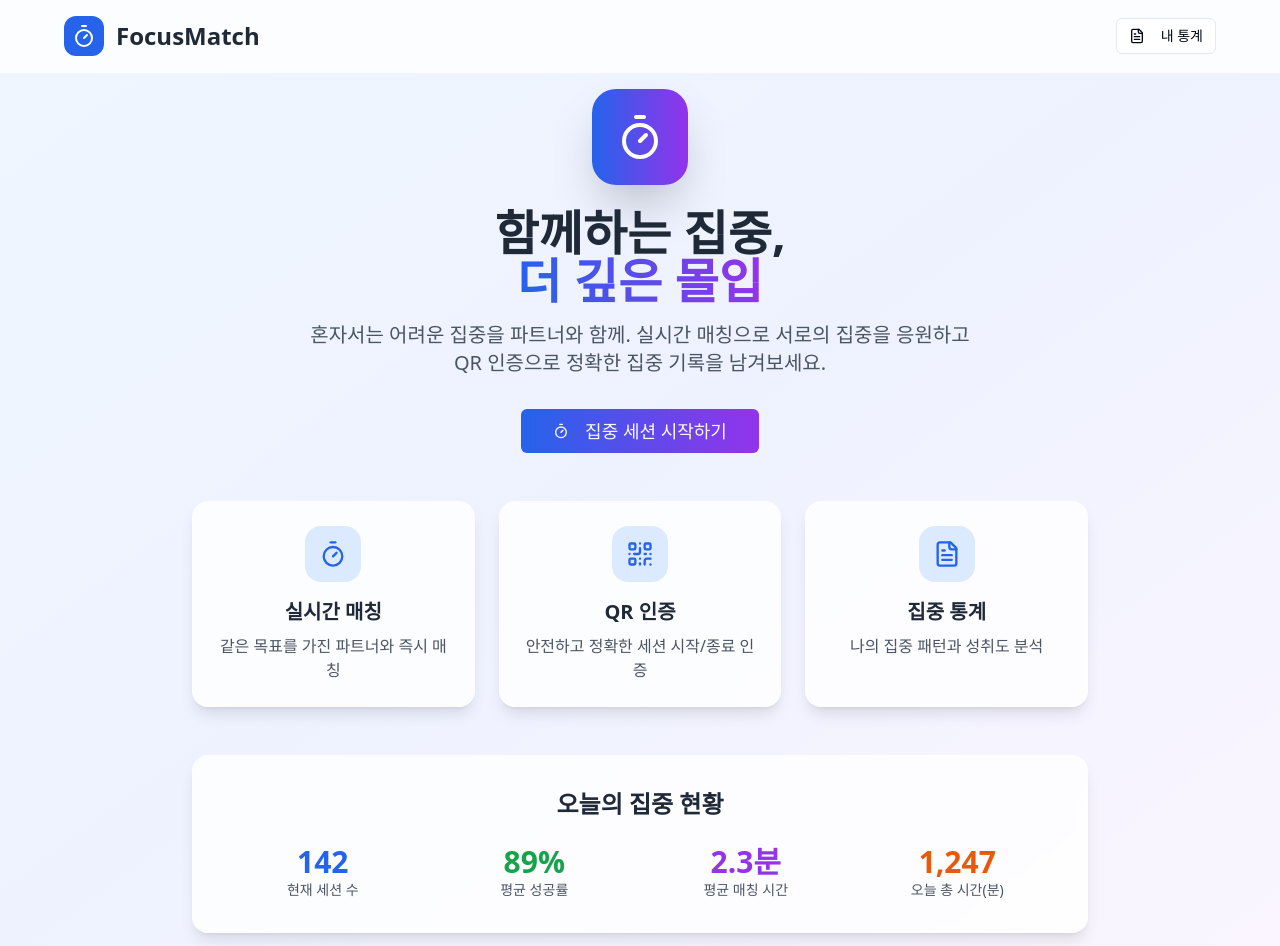
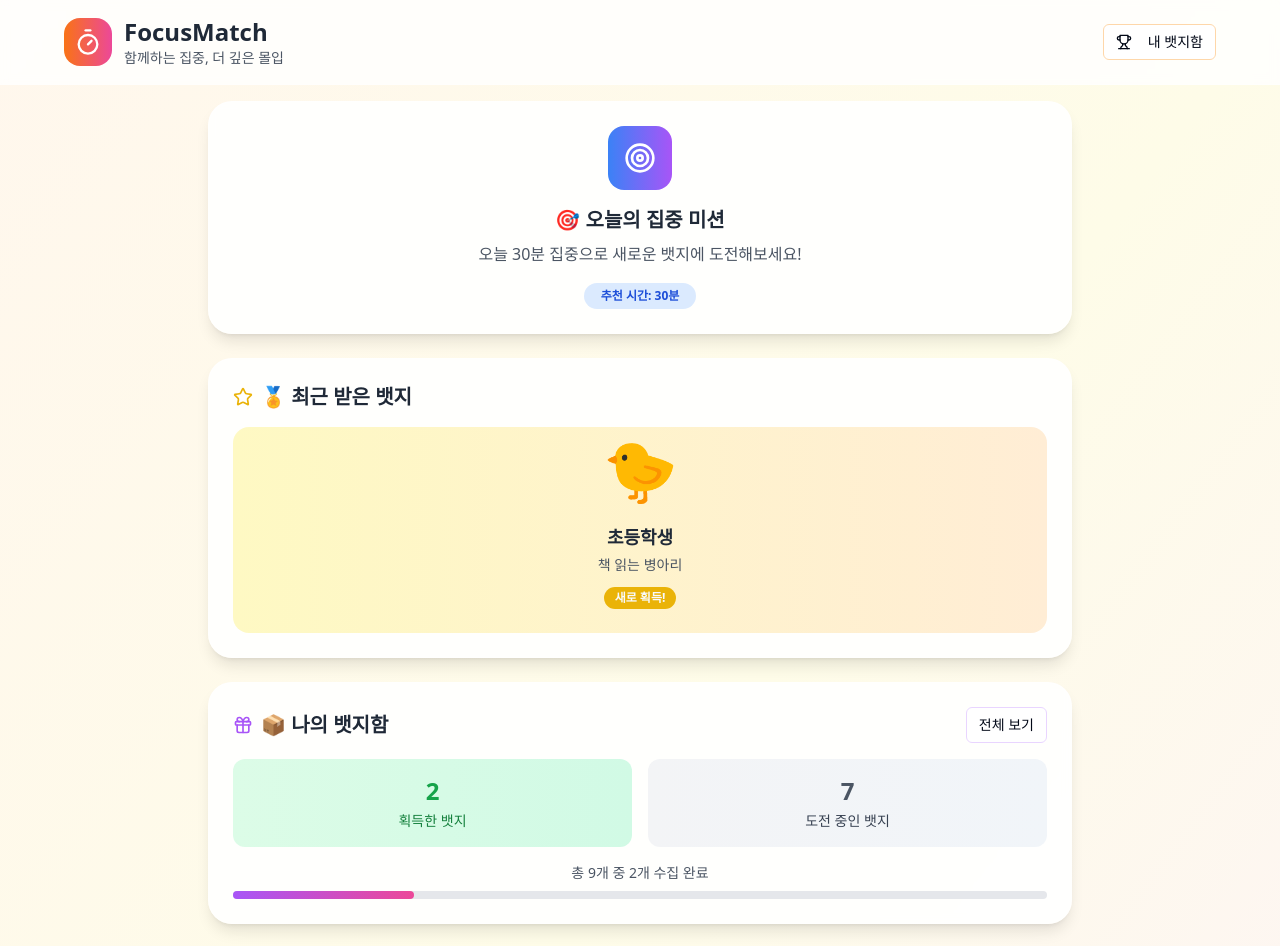
Before and after one commit to eunseongu/focus-match-sessions, a React (Vite) app: page / in a window 1280 px wide. Shown: the top 946 px of the page. Built offline with nearby package versions, Linux system fonts and the light colour scheme.

Commit message:
Add prototype stop button and UI redesign
Implement prototype stop button and redesign the main screen UI to be badge-centric.

```diff
--- a/src/pages/Index.tsx
+++ b/src/pages/Index.tsx
@@ -1,96 +1,169 @@
 
 import React from 'react';
 import { Button } from '@/components/ui/button';
+import { Badge } from '@/components/ui/badge';
 import { useNavigate } from 'react-router-dom';
-import { Timer, FileText, QrCode } from 'lucide-react';
+import { Timer, FileText, Trophy, Target, Star, Gift } from 'lucide-react';
 
 const Index = () => {
   const navigate = useNavigate();
 
-  const features = [
-    {
-      icon: Timer,
-      title: '실시간 매칭',
-      description: '같은 목표를 가진 파트너와 즉시 매칭'
-    },
-    {
-      icon: QrCode,
-      title: 'QR 인증',
-      description: '안전하고 정확한 세션 시작/종료 인증'
-    },
-    {
-      icon: FileText,
-      title: '집중 통계',
-      description: '나의 집중 패턴과 성취도 분석'
-    }
-  ];
+  // 시뮬레이션용 데이터
+  const recentBadge = {
+    character: '🐤',
+    name: '초등학생',
+    theme: '책 읽는 병아리'
+  };
+
+  const todayMission = {
+    time: 30,
+    description: '오늘 30분 집중으로 새로운 뱃지에 도전해보세요!'
+  };
+
+  const badgeStats = {
+    total: 9,
+    unlocked: 2
+  };
 
   return (
-    <div className="min-h-screen bg-gradient-to-br from-blue-50 via-indigo-50 to-purple-50">
+    <div className="min-h-screen bg-gradient-to-br from-orange-50 via-yellow-50 to-pink-50">
       {/* 헤더 */}
       <div className="bg-white/80 backdrop-blur-sm border-b border-white/20 p-4">
         <div className="max-w-6xl mx-auto flex items-center justify-between">
           <div className="flex items-center space-x-3">
-            <div className="bg-blue-600 w-10 h-10 rounded-xl flex items-center justify-center">
-              <Timer className="w-6 h-6 text-white" />
+            <div className="bg-gradient-to-r from-orange-500 to-pink-500 w-12 h-12 rounded-2xl flex items-center justify-center">
+              <Timer className="w-7 h-7 text-white" />
             </div>
+            <div>
               <h1 className="text-2xl font-bold text-gray-800">FocusMatch</h1>
+              <p className="text-sm text-gray-600">함께하는 집중, 더 깊은 몰입</p>
+            </div>
           </div>
           <Button
             onClick={() => navigate('/stats')}
             variant="outline"
             size="sm"
+            className="border-orange-200 hover:bg-orange-50"
           >
-            <FileText className="w-4 h-4 mr-2" />
-            내 통계
+            <Trophy className="w-4 h-4 mr-2" />
+            내 뱃지함
           </Button>
         </div>
       </div>
 
       {/* 메인 컨텐츠 */}
-      <div className="flex items-center justify-center min-h-[calc(100vh-80px)] p-4">
-        <div className="max-w-4xl mx-auto text-center">
-          {/* 히어로 섹션 */}
-          <div className="mb-12">
-            <div className="bg-gradient-to-r from-blue-600 to-purple-600 w-24 h-24 rounded-3xl flex items-center justify-center mx-auto mb-6 shadow-2xl">
-              <Timer className="w-12 h-12 text-white" />
+      <div className="max-w-4xl mx-auto p-4 space-y-6">
+        {/* 오늘의 집중 미션 */}
+        <div className="bg-white/90 backdrop-blur-sm rounded-3xl p-6 shadow-lg border border-white/30">
+          <div className="text-center">
+            <div className="bg-gradient-to-r from-blue-500 to-purple-500 w-16 h-16 rounded-2xl flex items-center justify-center mx-auto mb-4">
+              <Target className="w-8 h-8 text-white" />
             </div>
-            <h1 className="text-5xl font-bold text-gray-800 mb-4">
-              함께하는 집중,<br />
-              <span className="bg-gradient-to-r from-blue-600 to-purple-600 bg-clip-text text-transparent">
-                더 깊은 몰입
-              </span>
-            </h1>
-            <p className="text-xl text-gray-600 mb-8 max-w-2xl mx-auto">
-              혼자서는 어려운 집중을 파트너와 함께. 실시간 매칭으로 서로의 집중을 응원하고
-              QR 인증으로 정확한 집중 기록을 남겨보세요.
+            <h2 className="text-xl font-bold text-gray-800 mb-2">🎯 오늘의 집중 미션</h2>
+            <p className="text-gray-600 mb-4">{todayMission.description}</p>
+            <Badge variant="secondary" className="bg-blue-100 text-blue-700 px-4 py-1">
+              추천 시간: {todayMission.time}분
+            </Badge>
+          </div>
+        </div>
+
+        {/* 최근 받은 뱃지 */}
+        <div className="bg-white/90 backdrop-blur-sm rounded-3xl p-6 shadow-lg border border-white/30">
+          <h2 className="text-xl font-bold text-gray-800 mb-4 flex items-center">
+            <Star className="w-5 h-5 mr-2 text-yellow-500" />
+            🏅 최근 받은 뱃지
+          </h2>
+          <div className="bg-gradient-to-r from-yellow-100 to-orange-100 p-6 rounded-2xl text-center">
+            <div className="text-6xl mb-3 animate-bounce">{recentBadge.character}</div>
+            <h3 className="text-lg font-bold text-gray-800 mb-1">{recentBadge.name}</h3>
+            <p className="text-sm text-gray-600">{recentBadge.theme}</p>
+            <Badge className="mt-3 bg-yellow-500 hover:bg-yellow-600">
+              새로 획득!
+            </Badge>
+          </div>
+        </div>
+
+        {/* 나의 뱃지함 바로가기 */}
+        <div className="bg-white/90 backdrop-blur-sm rounded-3xl p-6 shadow-lg border border-white/30">
+          <div className="flex items-center justify-between mb-4">
+            <h2 className="text-xl font-bold text-gray-800 flex items-center">
+              <Gift className="w-5 h-5 mr-2 text-purple-500" />
+              📦 나의 뱃지함
+            </h2>
+            <Button
+              onClick={() => navigate('/stats')}
+              variant="outline"
+              size="sm"
+              className="border-purple-200 hover:bg-purple-50"
+            >
+              전체 보기
+            </Button>
+          </div>
+
+          <div className="grid grid-cols-2 gap-4">
+            <div className="bg-gradient-to-r from-green-100 to-emerald-100 p-4 rounded-xl text-center">
+              <div className="text-2xl font-bold text-green-600 mb-1">{badgeStats.unlocked}</div>
+              <div className="text-sm text-green-700">획득한 뱃지</div>
+            </div>
+            <div className="bg-gradient-to-r from-gray-100 to-slate-100 p-4 rounded-xl text-center">
+              <div className="text-2xl font-bold text-gray-600 mb-1">{badgeStats.total - badgeStats.unlocked}</div>
+              <div className="text-sm text-gray-700">도전 중인 뱃지</div>
+            </div>
+          </div>
+
+          <div className="mt-4 text-center">
+            <p className="text-sm text-gray-600">
+              총 {badgeStats.total}개 중 {badgeStats.unlocked}개 수집 완료
+            </p>
+            <div className="w-full bg-gray-200 rounded-full h-2 mt-2">
+              <div
+                className="bg-gradient-to-r from-purple-500 to-pink-500 h-2 rounded-full transition-all"
+                style={{ width: `${(badgeStats.unlocked / badgeStats.total) * 100}%` }}
+              ></div>
+            </div>
+          </div>
+        </div>
+
+        {/* 세션 시작 카드 */}
+        <div className="bg-gradient-to-r from-purple-500 to-pink-500 rounded-3xl p-8 shadow-xl text-white text-center">
+          <div className="bg-white/20 w-20 h-20 rounded-2xl flex items-center justify-center mx-auto mb-6">
+            <Timer className="w-10 h-10 text-white" />
+          </div>
+          <h2 className="text-2xl font-bold mb-4">🚀 새로운 집중 세션 시작</h2>
+          <p className="text-purple-100 mb-6 text-lg">
+            파트너와 함께 깊은 집중을 경험하고<br />
+            새로운 뱃지를 획득해보세요
           </p>
           <Button
             onClick={() => navigate('/session-mode')}
             size="lg"
-              className="text-lg px-8 py-4 bg-gradient-to-r from-blue-600 to-purple-600 hover:from-blue-700 hover:to-purple-700"
+            className="bg-white text-purple-600 hover:bg-gray-100 text-lg px-8 py-4 font-semibold"
           >
             <Timer className="w-5 h-5 mr-2" />
             집중 세션 시작하기
           </Button>
         </div>
 
-          {/* 특징 카드 */}
-          <div className="grid md:grid-cols-3 gap-6 mb-12">
-            {features.map((feature, index) => (
-              <div key={index} className="bg-white/80 backdrop-blur-sm rounded-2xl p-6 shadow-lg border border-white/20">
-                <div className="bg-blue-100 w-14 h-14 rounded-2xl flex items-center justify-center mx-auto mb-4">
-                  <feature.icon className="w-7 h-7 text-blue-600" />
+        {/* 동물 친구들 섹션 */}
+        <div className="bg-white/90 backdrop-blur-sm rounded-3xl p-6 shadow-lg border border-white/30">
+          <h2 className="text-xl font-bold text-gray-800 mb-4 text-center">
+            🐾 집중 동물 친구들과 함께해요
+          </h2>
+          <div className="flex justify-center space-x-4 text-4xl">
+            <span className="animate-bounce" style={{ animationDelay: '0s' }}>🐤</span>
+            <span className="animate-bounce" style={{ animationDelay: '0.1s' }}>🐰</span>
+            <span className="animate-bounce" style={{ animationDelay: '0.2s' }}>🐻</span>
+            <span className="animate-bounce" style={{ animationDelay: '0.3s' }}>🦊</span>
+            <span className="animate-bounce" style={{ animationDelay: '0.4s' }}>🐯</span>
           </div>
-                <h3 className="text-xl font-semibold text-gray-800 mb-2">{feature.title}</h3>
-                <p className="text-gray-600">{feature.description}</p>
-              </div>
-            ))}
+          <p className="text-center text-gray-600 mt-4">
+            각 동물마다 특별한 집중 시간이 있어요. 어떤 친구와 만날까요?
+          </p>
         </div>
 
         {/* 통계 미리보기 */}
-          <div className="bg-white/80 backdrop-blur-sm rounded-2xl p-8 shadow-lg border border-white/20">
-            <h2 className="text-2xl font-bold text-gray-800 mb-6">오늘의 집중 현황</h2>
+        <div className="bg-white/90 backdrop-blur-sm rounded-3xl p-6 shadow-lg border border-white/30">
+          <h2 className="text-xl font-bold text-gray-800 mb-6 text-center">오늘의 집중 현황</h2>
           <div className="grid grid-cols-2 md:grid-cols-4 gap-4">
             <div className="text-center">
               <div className="text-3xl font-bold text-blue-600">142</div>
@@ -112,7 +185,6 @@ const Index = () => {
         </div>
       </div>
     </div>
-    </div>
   );
 };
 
--- a/src/pages/Session.tsx
+++ b/src/pages/Session.tsx
@@ -1,7 +1,8 @@
+
 import React, { useState, useEffect } from 'react';
 import { Button } from '@/components/ui/button';
 import { useNavigate, useLocation } from 'react-router-dom';
-import { Timer, Clock, Lock, AlertTriangle, Bot } from 'lucide-react';
+import { Timer, Clock, Lock, AlertTriangle, Bot, Zap } from 'lucide-react';
 
 const Session = () => {
   const location = useLocation();
@@ -122,8 +123,11 @@ const Session = () => {
   };
 
   const handleEndSession = () => {
-    if (!canExit) {
-      alert('아직 퇴장할 수 없습니다. 조금 더 집중해주세요.');
+    const halfTime = userSessionTime / 2;
+    const elapsedTime = 600 - timeLeft;
+
+    if (elapsedTime < halfTime) {
+      alert(`아직 퇴장할 수 없습니다. ${Math.ceil((halfTime - elapsedTime) / 60)}분 더 집중해주세요.`);
       return;
     }
     navigate('/auth-exit', { state: sessionData });
@@ -132,6 +136,12 @@ const Session = () => {
   const handleForceExit = () => {
     if (confirm('정말로 세션을 중단하시겠습니까? 이는 실패로 기록됩니다.')) {
       navigate('/session-mode');
+    }
+  };
+
+  const handlePrototypeExit = () => {
+    if (confirm('프로토타입용 성공 흐름으로 이동하시겠습니까?')) {
+      navigate('/auth-exit', { state: sessionData });
     }
   };
 
@@ -245,20 +255,21 @@ const Session = () => {
             onClick={handleEndSession}
             variant="outline"
             className="w-full"
-            disabled={!canExit}
           >
-            {canExit ? (
-              <>
-                <Clock className="w-4 h-4 mr-2" />
-                조기 종료하기
-              </>
-            ) : (
-              <>
-                <Lock className="w-4 h-4 mr-2" />
-                아직 퇴장할 수 없습니다
-              </>
-            )}
+            <Clock className="w-4 h-4 mr-2" />
+            조기 종료하기
           </Button>
+
+          <Button
+            onClick={handlePrototypeExit}
+            variant="secondary"
+            className="w-full"
+            size="sm"
+          >
+            <Zap className="w-4 h-4 mr-2" />
+            성공 완료하기 (프로토타입용)
+          </Button>
+
           <Button
             onClick={handleForceExit}
             variant="destructive"
@@ -266,7 +277,7 @@ const Session = () => {
             size="sm"
           >
             <AlertTriangle className="w-4 h-4 mr-2" />
-            중단하기 (프로토타입용)
+            중단하기
           </Button>
         </div>
       </div>
```
Lines whose indentation alone changed are shown as unchanged.
